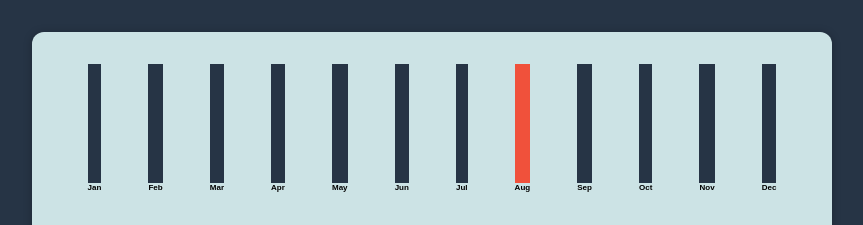
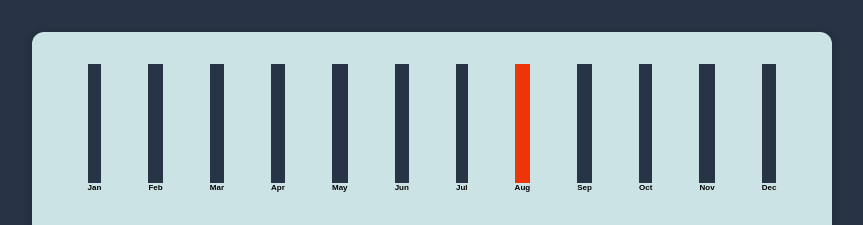
Before and after one commit to gKanellos/react-expense-tracker, a React (Create React App) app: page / in a window 1280 px wide. Shown: the top 225 px of the page, without its empty margins (208-1071 px from the left). Built offline with nearby package versions, Linux system fonts and the light colour scheme; a web font is replaced by a local one.

Commit message:
Update ChartBar.css

```diff
--- a/src/components/Chart/ChartBar.css
+++ b/src/components/Chart/ChartBar.css
@@ -16,7 +16,7 @@
   }
 
   .chart-bar__fill {
-    background-color: #F0513B;
+    background-color: #EE3508;
     width: 100%;
     transition: all 0.3s ease-out;
   }
```
